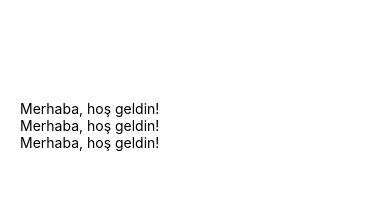
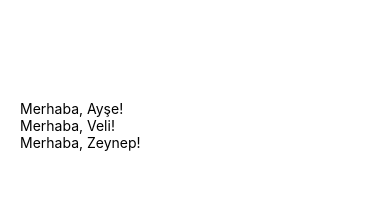
Before and after one commit to Tesbim/MobilUygulama311, a React Native app in the folder hafta03-bilesenler/: screen / in a window 390 px wide. Shown: the top 201 px of the page. Built offline with nearby package versions, Linux system fonts and the light colour scheme.

Commit message:
Hafta 3: Selam bileşenine isim prop'u eklendi

```diff
--- a/hafta03-bilesenler/App.js
+++ b/hafta03-bilesenler/App.js
@@ -1,17 +1,16 @@
 import { Text, View } from 'react-native';
 
-// 1) Bileşeni yaz
-function Selam() {
-  return <Text>Merhaba, hoş geldin!</Text>;
+// Bileşen, isim bilgisini alır (destructuring)
+function Selam({ isim }) {
+  return <Text>Merhaba, {isim}!</Text>;
 }
 
-// 2) App içinde etiket gibi kullan
 export default function App() {
   return (
       <View style={{ marginTop: 80, padding: 20 }}>
-        <Selam />
-        <Selam />
-        <Selam />
+        <Selam isim="Ayşe" />
+        <Selam isim="Veli" />
+        <Selam isim="Zeynep" />
       </View>
   );
 }
```
